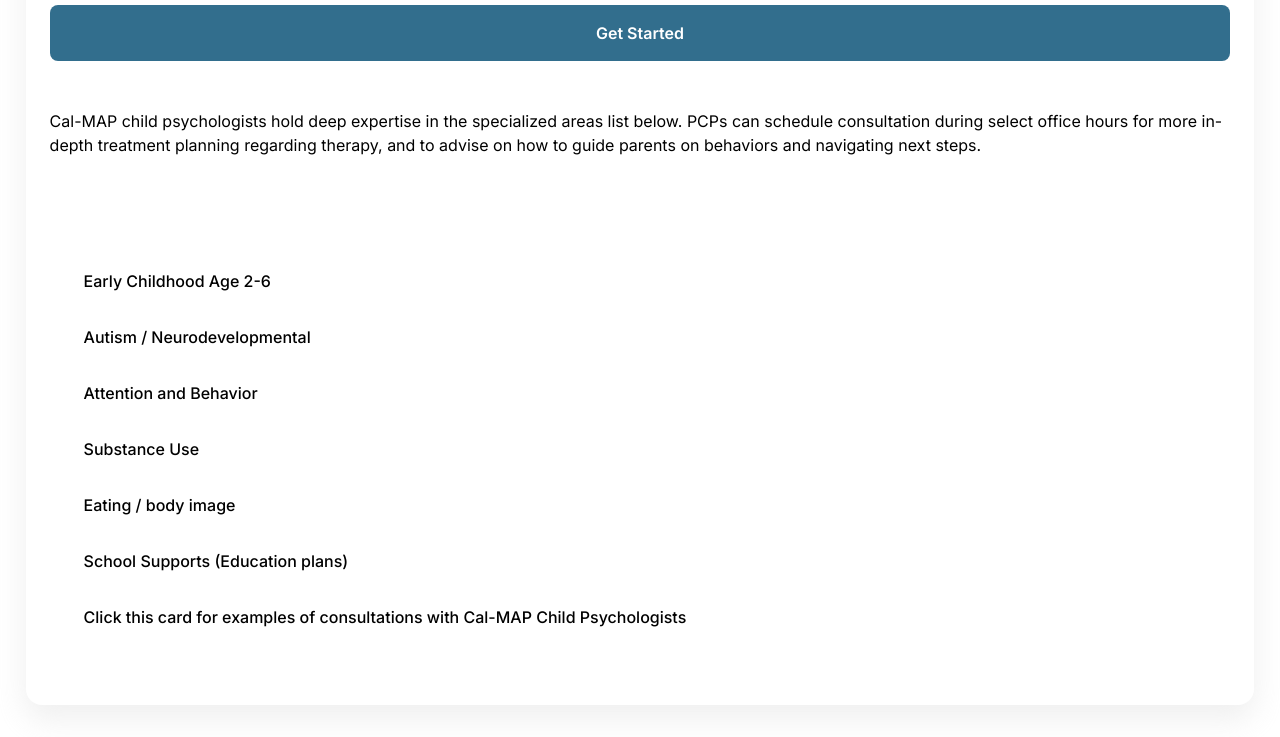
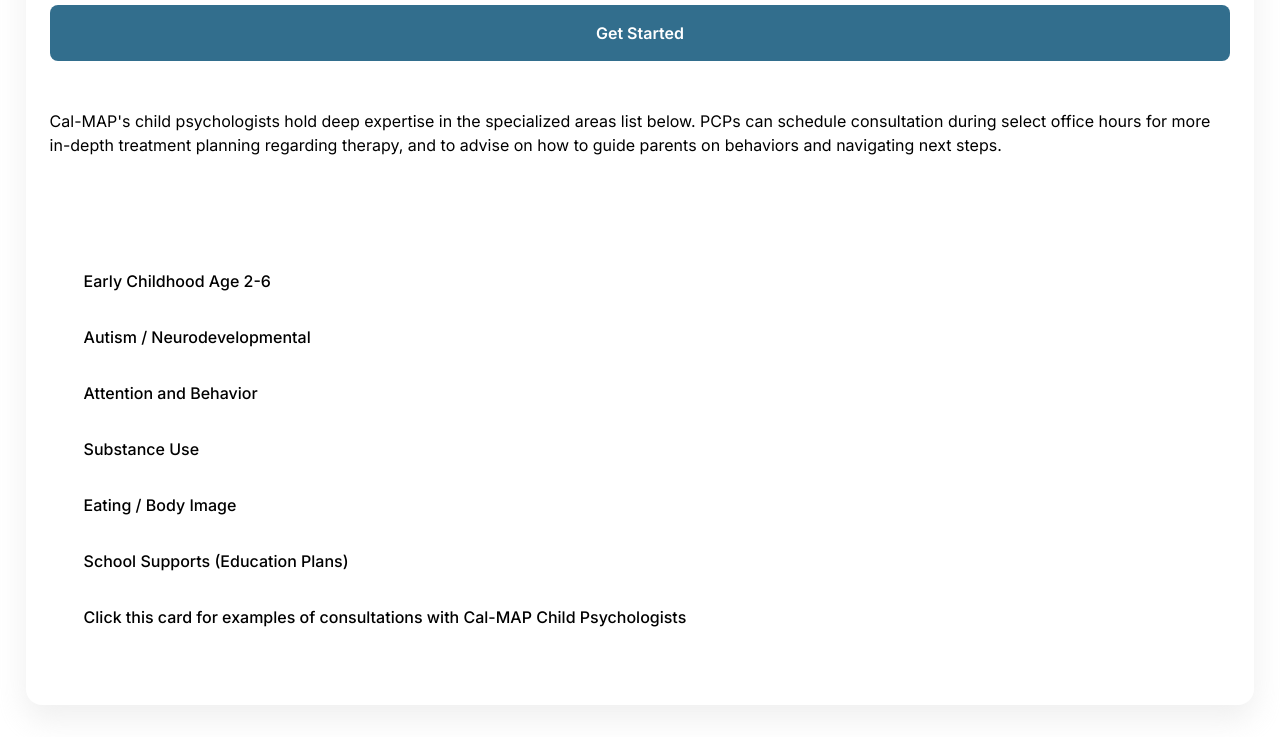
Before and after one commit to jx-agent/child-psychologist-prod, a plain HTML site: page index.html in a window 1280 px wide. Shown: the part 100-837 px from the top of the page. Drawn offline with nearby package versions, Linux system fonts and the light colour scheme.

Commit message:
Update index.html

```diff
--- a/index.html
+++ b/index.html
@@ -30,7 +30,7 @@
             <div class="card__desc">
 
               <div style="color: #000;">
-                 Cal-MAP child psychologists hold deep expertise in the specialized areas list below.  PCPs can schedule consultation during select office hours for more in-depth treatment planning regarding therapy, and to advise on how to guide parents on behaviors and navigating next steps.
+                 Cal-MAP's child psychologists hold deep expertise in the specialized areas list below.  PCPs can schedule consultation during select office hours for more in-depth treatment planning regarding therapy, and to advise on how to guide parents on behaviors and navigating next steps.
               </div>
             </div>
           </div>
@@ -41,8 +41,8 @@
             <li>Autism / Neurodevelopmental</li>
             <li>Attention and Behavior</li>
             <li>Substance Use</li>
-            <li>Eating / body image</li>
-            <li>School Supports (Education plans)</li>
+            <li>Eating / Body Image</li>
+            <li>School Supports (Education Plans)</li>
             <li>Click this card for examples of consultations with Cal-MAP Child Psychologists</li>
 
 
```
